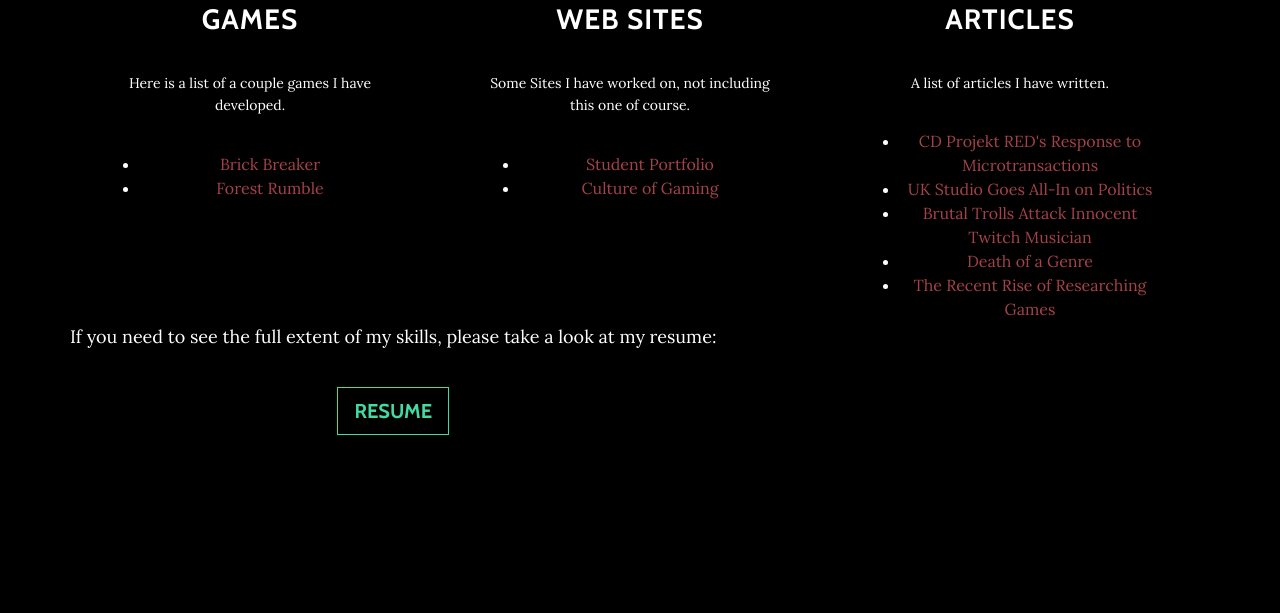
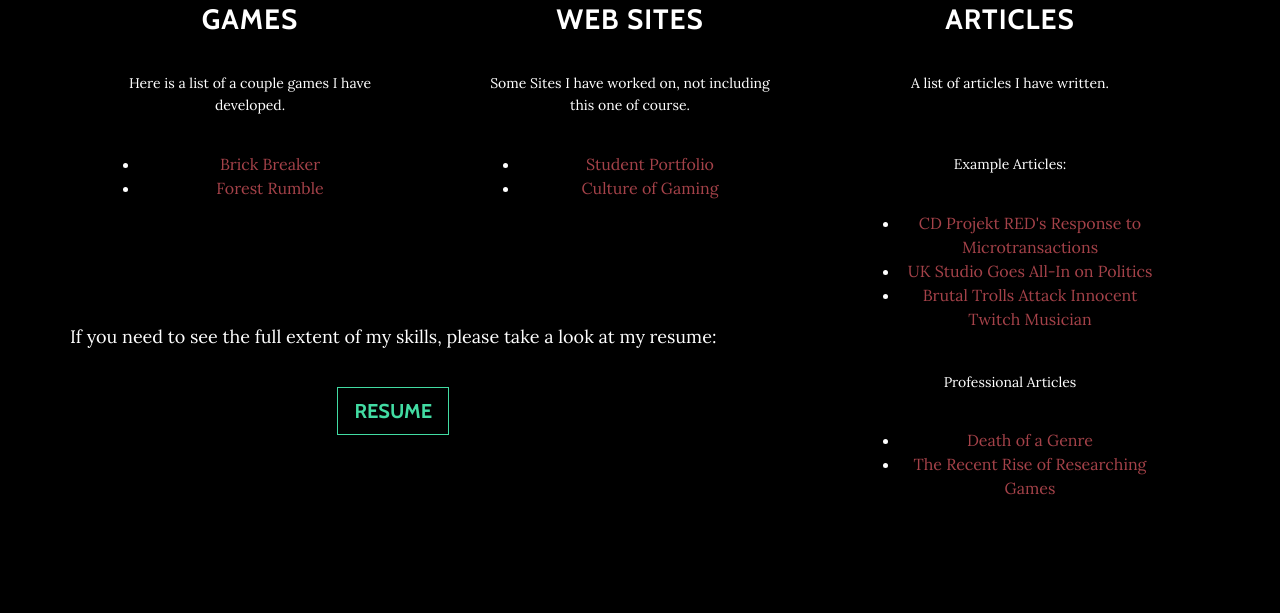
Before and after one commit to HaseebAbid5/PortfolioSite, a website: page index.html in a window 1280 px wide. Shown: the part 1120-1733 px from the top of the page. Drawn offline with nearby package versions, Linux system fonts and the light colour scheme; some packages are replaced by stand-ins of ours.

Commit message:
Update index.html

```diff
--- a/index.html
+++ b/index.html
@@ -94,13 +94,19 @@
             <div class="pSections">
             	<h3>Articles</h3>
             	<p>A list of articles I have written.</p>
+		<br>
+		    <p> Example Articles:</p>
             	<ul>
             		<li><a href="https://haseebabid5.github.io/Haseeb.Abid5/cdprojektred.html" target="_blank">CD Projekt RED's Response to Microtransactions</a></li>
             		<li><a href="https://haseebabid5.github.io/Haseeb.Abid5/gamesforthemany.html" target="_blank">UK Studio Goes All-In on Politics</a></li>
             		<li><a href="https://haseebabid5.github.io/Haseeb.Abid5/twitch.html" target="_blank">Brutal Trolls Attack Innocent Twitch Musician</a></li>
-            		<li><a href="https://www.cultureofgaming.com/death-of-a-genre/" target="_blank">Death of a Genre</a></li>
+            	</ul>
+		<br>
+		    <p> Professional Articles</p>
+		    <ul>
+			    <li><a href="https://www.cultureofgaming.com/death-of-a-genre/" target="_blank">Death of a Genre</a></li>
             		<li><a href="https://www.cultureofgaming.com/the-recent-rise-of-researching-games/" target="_blank">The Recent Rise of Researching Games</a></li>
-            	</ul>
+		    </ul>
             </div>
             <div class="resume">
             	<p>If you need to see the full extent of my skills, please take a look at my resume:</p>
```
